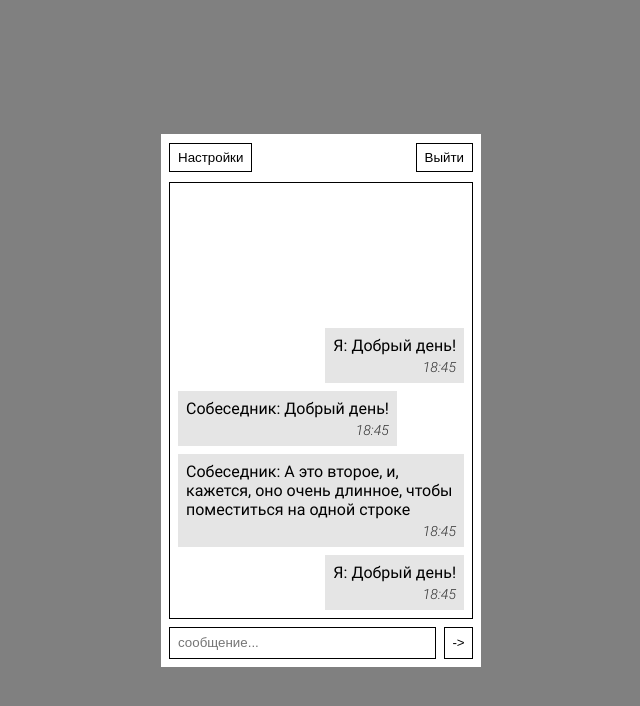
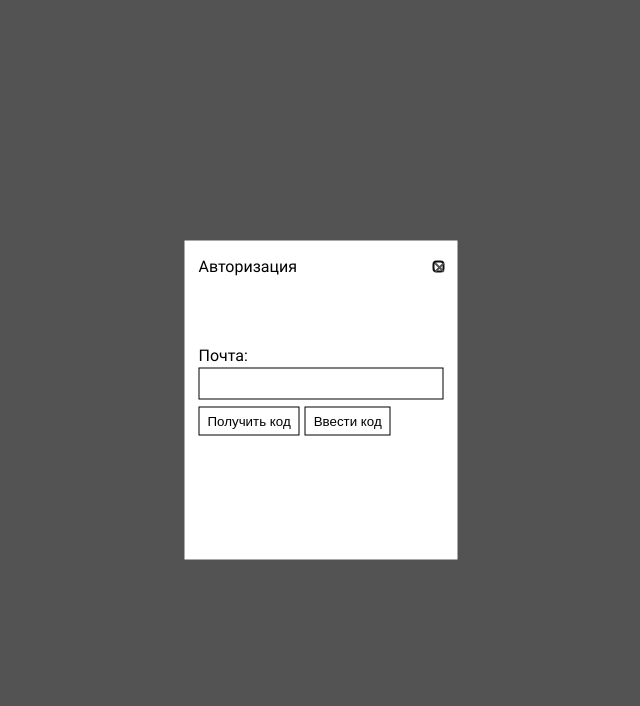
Before and after one commit to LivingstoneDoc/chat-project, a website built with Parcel: page index.html in a window 1280 px wide. Shown: the whole page, without its empty margins (319-959 px from the left). Built offline with nearby package versions, Linux system fonts and the light colour scheme.

Commit message:
change: dialog functions structure; add: authDialog

```diff
--- a/chat-render.js
+++ b/chat-render.js
@@ -2,16 +2,9 @@ import { uiComponents } from "./ui-components.js";
 import { getMessageTime } from "./utils.js";
 import { messageAuthor, messagesDB } from "./db.js";
 import { addMessageTomessagesDB, checkDeliveredMessage, changeMessageStatus, checkMessageAuthor } from "./chat-logic.js";
-import { openDialogWindow, closeDialogWindow, returnScroll, closeDialogOnBackDrop } from "./dialog.js";
+import { settingsDialogOperations } from "./dialog.js";
 
-uiComponents.settingsBtn.addEventListener('click', () => {
-    openDialogWindow(uiComponents.settingsDialog);
-});
-uiComponents.closeDialogBtn.addEventListener('click', () => {
-    closeDialogWindow(uiComponents.settingsDialog);
-});
-uiComponents.settingsDialog.addEventListener('close', returnScroll);
-uiComponents.settingsDialog.addEventListener('click', closeDialogOnBackDrop);
+settingsDialogOperations();
 
 function sendMessage(e) {
     e.preventDefault();
--- a/dialog.js
+++ b/dialog.js
@@ -1,23 +1,50 @@
 import { uiComponents } from "./ui-components.js";
 
-export function openDialogWindow(dialogName) {
+function openDialogWindow(dialogName) {
     dialogName.showModal();
     uiComponents.body.classList.add('scrollLock');
 }
 
-export function closeDialogWindow(dialogName) {
+function closeDialogWindow(dialogName) {
     dialogName.close();
     returnScroll();
 }
 
-export function returnScroll() {
+function clickCloseDialog(dialogName) {
+    uiComponents.closeDialogBtns.forEach(closeBtn => {
+        closeBtn.addEventListener('click', () => {
+            closeDialogWindow(dialogName);
+        })
+    })
+}
+
+function returnScroll() {
     uiComponents.body.classList.remove('scrollLock');
 }
 
-export function closeDialogOnBackDrop(e) {
+function closeDialogOnBackDrop(e) {
     let dialogElement = e.currentTarget;
     if (e.target === e.currentTarget) {
         dialogElement.close();
         returnScroll();
     }
 }
+
+function preventEscapeBtn(e) {
+    if (e.key === 'Escape') {
+        e.preventDefault();
+    }
+}
+
+export function settingsDialogOperations() {
+    uiComponents.settingsBtn.addEventListener('click', () => {
+        openDialogWindow(uiComponents.settingsDialog);
+    });
+    clickCloseDialog(uiComponents.settingsDialog);
+    uiComponents.settingsDialog.addEventListener('click', closeDialogOnBackDrop);
+}
+
+export function authDialogOperations() {
+    openDialogWindow(uiComponents.authDialog);
+    uiComponents.authDialog.addEventListener('keydown', preventEscapeBtn);
+}
--- a/index.html
+++ b/index.html
@@ -7,6 +7,27 @@
   <link rel="stylesheet" href="./style.css">
 </head>
 <body>
+
+  <dialog id="authDialog" class="dialog auth-dialog" aria-labelledby="auth-dialog">
+    <div class="dialog-wrapper">
+      <div class="header-dialog">
+        <div class="title-dialog">Авторизация</div>
+        <button class="close-dialog-btn"></button>
+      </div>
+      <form class="auth-form form">
+        <label class="email" for="email">Почта:</label>
+        <div class="input-button-wrapper">
+          <input id="email" class="email-input input" type="text">
+          <div class="btns-wrapper">
+            <button class="get-code-btn btn">Получить код</button>
+            <button class="enter-code-btn btn">Ввести код</button>
+          </div>
+        </div>
+      </form>
+      <div class="message-block"></div>
+    </div>
+  </dialog>
+
   <div class="container">
     <section class="chat">
       <header class="header">
@@ -29,7 +50,7 @@
     </section>
   </div>
 
-  <dialog id="dialogSettings" class="settings-dialog" aria-labelledby="settings-dialog">
+  <dialog id="dialogSettings" class="dialog settings-dialog" aria-labelledby="settings-dialog">
     <div class="dialog-wrapper">
       <div class="header-dialog">
         <div class="title-dialog">Настройки</div>
--- a/index.js
+++ b/index.js
@@ -1,4 +1,8 @@
 import { renderMessages } from "./chat-render.js";
 import { messagesDB } from "./db.js";
+import { authDialogOperations } from "./dialog.js";
+import { uiComponents } from "./ui-components.js";
+
+authDialogOperations();
 
 // renderMessages(messagesDB);
--- a/style.css
+++ b/style.css
@@ -121,7 +121,7 @@ body {
   border: 2px solid #000000;
 }
 
-.settings-dialog {
+.dialog {
   position: fixed;
   top: 50%;
   left: 50%;
@@ -133,23 +133,23 @@ body {
   padding: 0;
 }
 
-.settings-dialog::backdrop {
+.dialog::backdrop {
   background-color: #535353;
 }
 
-.settings-dialog .dialog-wrapper {
+.dialog .dialog-wrapper {
   height: 100%;
   /* padding: 1rem; */
   padding: 16px 14px;
 }
 
-.settings-dialog .header-dialog {
+.dialog .header-dialog {
   display: flex;
   justify-content: space-between;
   align-items: center;
 }
 
-.settings-dialog .header-dialog .close-dialog-btn {
+.dialog .header-dialog .close-dialog-btn {
   position: relative;
   width: 10px;
   height: 10px;
@@ -157,7 +157,7 @@ body {
   background-color: inherit;
   cursor: pointer;
 }
-.settings-dialog .header-dialog .close-dialog-btn:before {
+.dialog .header-dialog .close-dialog-btn:before {
   content: '';
   position: absolute;
   border: 1px solid #535353;
@@ -165,7 +165,7 @@ body {
   transform: rotate(45deg);
   left: 0;
 }
-.settings-dialog .header-dialog .close-dialog-btn:after {
+.dialog .header-dialog .close-dialog-btn:after {
   content: '';
   position: absolute;
   border: 1px solid #535353;
@@ -174,7 +174,7 @@ body {
   left: 0;
 }
 
-.settings-dialog .change-name-form {
+.dialog .change-name-form {
   margin-top: 16px;
 }
 
@@ -205,3 +205,42 @@ body {
 .scrollLock {
   overflow: hidden;
 }
+
+.auth-dialog .auth-form {
+  margin-top: 70px;
+}
+
+.auth-dialog .auth-form .input-button-wrapper {
+  margin-top: 3px;
+}
+
+.auth-dialog .auth-form .input-button-wrapper .email-input {
+  width: 100%;
+}
+
+.auth-dialog .auth-form .input-button-wrapper .btns-wrapper {
+  box-sizing: border-box;
+  margin-top: 7px;
+  display: flex;
+  gap: 5px;
+}
+
+.message-block {
+  margin-top: 10px;
+}
+
+.message-block.success {
+  color: #32CD32;
+}
+
+.message-block.error {
+  color: #B22222;
+}
+
+.message-block.info {
+  color: #000000;
+}
+
+.hide-chat {
+  display: none;
+}
--- a/ui-components.js
+++ b/ui-components.js
@@ -1,10 +1,14 @@
 export const uiComponents = {
     settingsBtn: document.querySelector('.settings-btn'),
-    closeDialogBtn: document.querySelector('.close-dialog-btn'),
+    closeDialogBtns: document.querySelectorAll('.close-dialog-btn'),
     settingsDialog: document.querySelector('#dialogSettings'),
+    authDialog: document.querySelector('#authDialog'),
     body: document.querySelector('body'),
     messagesWrapper: document.querySelector('.messages-wrapper'),
     messageInput: document.querySelector('.message-input'),
     sendMessageForm: document.querySelector('.send-message-form'),
-    messageTemplate: document.querySelector('#messageTemplate')
+    messageTemplate: document.querySelector('#messageTemplate'),
+    emailInput: document.querySelector('.email-input'),
+    getCodeBtn: document.querySelector('.get-code-btn'),
+    enterCodeBtn: document.querySelector('.enter-code-btn'),
 };
```
